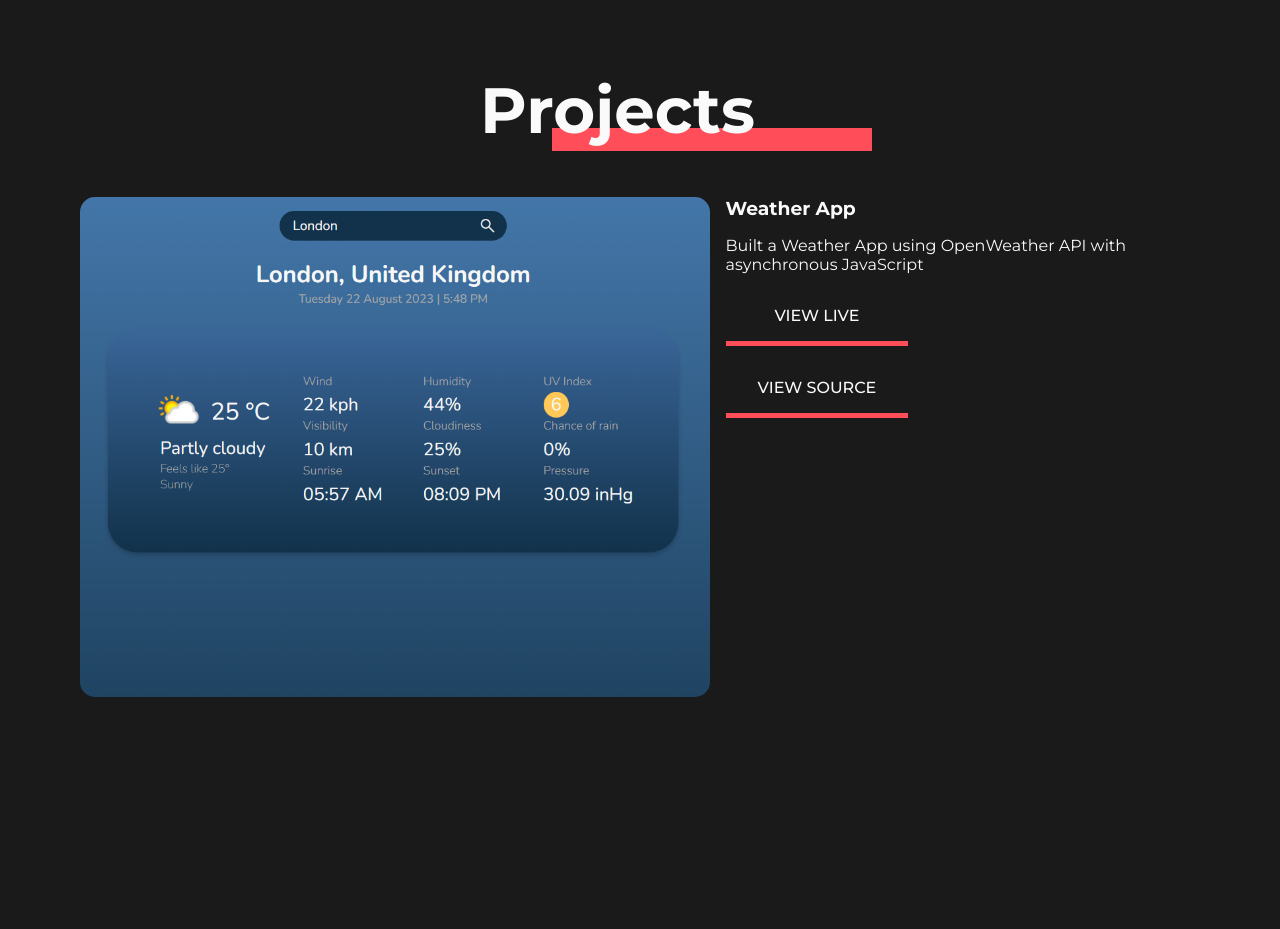
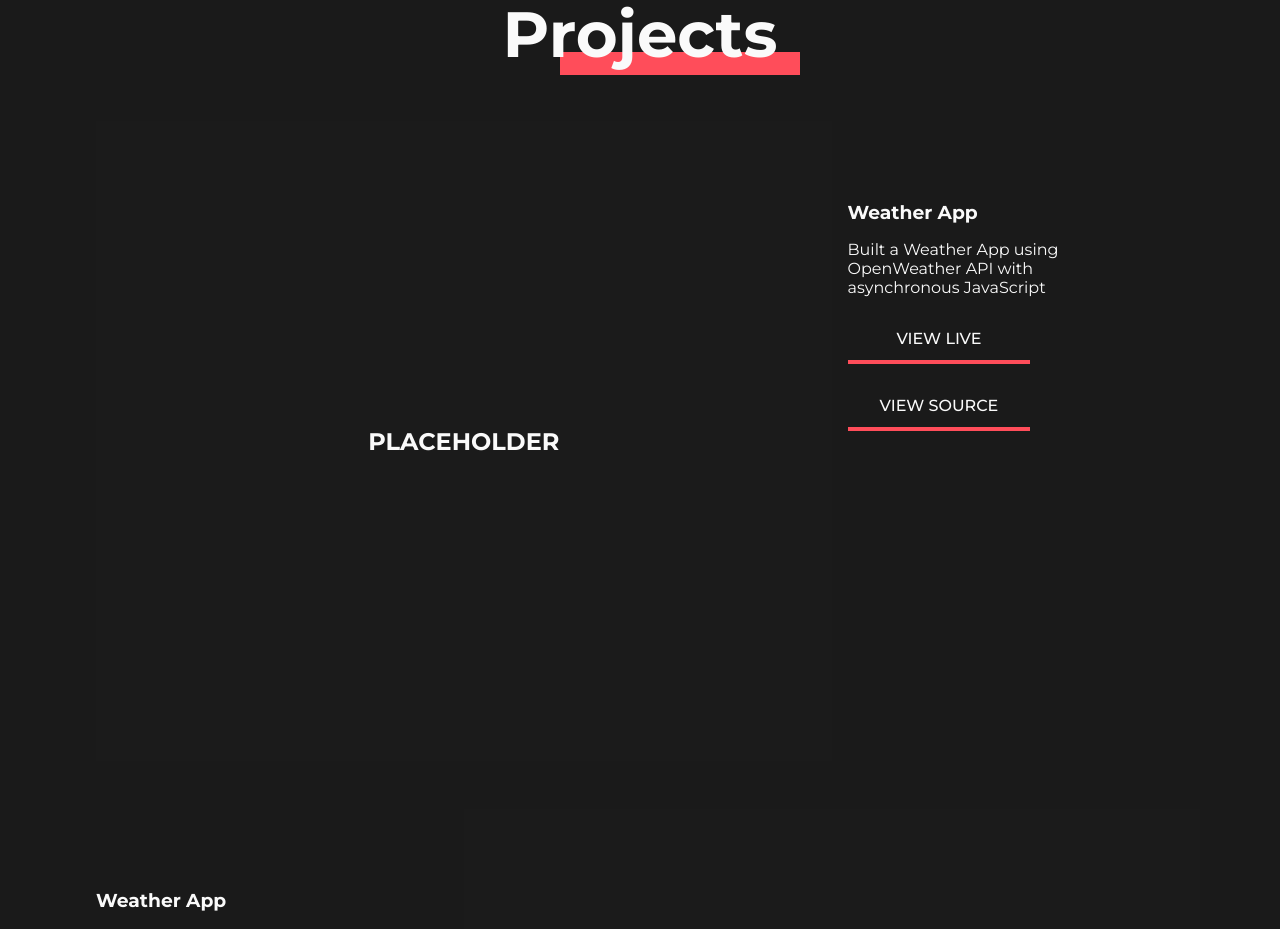
Before and after one commit to agracanin/portfolio-site, a Vue app: page / in a window 1280 px wide. Shown: the part 1680-2609 px from the top of the page. Before the commit the page ends 2452 px from the top, so only its background shows below. Built offline with nearby package versions, Linux system fonts and the light colour scheme.

Commit message:
completed all content sections, nav bar working

```diff
--- a/src/App.vue
+++ b/src/App.vue
@@ -4,6 +4,7 @@ import Navbar from './components/Navbar.vue';
 import About from './components/About.vue';
 import BackgroundCanvas from './components/BackgroundCanvas.vue';
 import Projects from './components/Projects.vue';
+import Contact from './components/Contact.vue';
 
 </script>
 
@@ -13,6 +14,7 @@ import Projects from './components/Projects.vue';
   <BackgroundCanvas />
   <About />
   <Projects />
+  <Contact />
 </template>
 
 <style scoped></style>
--- a/src/components/About.vue
+++ b/src/components/About.vue
@@ -107,23 +107,6 @@
 </template>
 
 <style scoped>
-/* .about {
-    min-height: 100vh;
-    display: flex;
-    flex-direction: column;
-    align-items: center;
-    justify-content: center;
-    position: relative;
-} */
-
-/* .about-heading {
-    font-size: 4em;
-    padding-top: 1em;
-    font-weight: 900;
-    position: relative;
-    z-index: 9999;
-} */
-
 .about-content {
     display: flex;
     justify-content: space-around;
@@ -132,7 +115,6 @@
 }
 
 .profile {
-    width: fit-content;
     display: flex;
     flex-direction: column;
     justify-content: center;
@@ -189,17 +171,4 @@
     height: 60px;
     width: auto;
 }
-
-/* .about-heading:before {
-    content: '';
-    border-bottom: 23px solid #ff4d5a;
-    width: 20rem;
-    display: block;
-    margin: 0 auto;
-    position: relative;
-    left: 4.5rem;
-    top: 5rem;
-    z-index: -1;
-    position: relative;
-} */
 </style>
--- /dev/null
+++ b/src/components/Contact.vue
@@ -0,0 +1,71 @@
+<script setup>
+
+</script>
+
+<template>
+    <section class="contact" id="contact">
+        <h2>Contact</h2>
+        <p class="contact-bio">Have a question or want to work together? Leave your details and I will get back to you as
+            soon as
+            possible.</p>
+        <form class="contact-form" action="">
+            <input type="text" name="name" placeholder="Your name">
+            <input type="email" name="email" placeholder="Email">
+            <textarea name="message" placeholder="Message"></textarea>
+            <button class="submit-btn" type="submit">SUBMIT</button>
+        </form>
+    </section>
+</template>
+
+<style scoped>
+.contact {
+    justify-content: flex-start;
+}
+
+.contact-form {
+    width: 500px;
+    display: flex;
+    flex-direction: column;
+    align-items: flex-end;
+    gap: 0.5em;
+}
+
+input,
+textarea {
+    width: 100%;
+    padding: 0.5em 1em;
+    resize: none;
+    outline: none;
+    background-color: rgba(40, 40, 40, 0.95);
+    color: inherit;
+    border: none;
+    font-family: inherit;
+    font-size: 1.1em;
+}
+
+textarea {
+    height: 200px;
+}
+
+.contact-bio {
+    width: 500px;
+    font-size: 1.1em;
+    margin: 1em 0em 2em 0em;
+}
+
+.submit-btn {
+    background: none;
+    color: inherit;
+    font-size: 1em;
+    padding: 0.5em 1.5em;
+    transition: box-shadow .15s ease-in-out;
+    font-weight: 500;
+    box-shadow: inset 0 -5px 0 -1px #ff4d5a;
+    border: none;
+    cursor: pointer;
+}
+
+.submit-btn:hover {
+    box-shadow: inset 0 -100px 0 -1px #ff4d5a;
+}
+</style>
--- a/src/components/Navbar.vue
+++ b/src/components/Navbar.vue
@@ -21,10 +21,18 @@ onMounted(() => {
 <template>
     <nav class="nav-bar">
         <ul class="navigation">
-            <li class="nav-item" :class="{ active: activeSection === 'home' }">Home</li>
-            <li class="nav-item" :class="{ active: activeSection === 'about' }">About</li>
-            <li class="nav-item" :class="{ active: activeSection === 'projects' }">Projects</li>
-            <li class="nav-item" :class="{ active: activeSection === 'contact' }">Contact</li>
+            <a href="#home">
+                <li class="nav-item" :class="{ active: activeSection === 'home' }">Home</li>
+            </a>
+            <a href="#about">
+                <li class="nav-item" :class="{ active: activeSection === 'about' }">About</li>
+            </a>
+            <a href="#projects">
+                <li class="nav-item" :class="{ active: activeSection === 'projects' }">Projects</li>
+            </a>
+            <a href="#contact">
+                <li class="nav-item" :class="{ active: activeSection === 'contact' }">Contact</li>
+            </a>
         </ul>
     </nav>
 </template>
@@ -61,4 +69,9 @@ onMounted(() => {
 .nav-item:hover {
     color: #ff4d5a;
 }
+
+a {
+    text-decoration: none;
+    color: inherit;
+}
 </style>
--- a/src/components/Projects.vue
+++ b/src/components/Projects.vue
@@ -4,8 +4,9 @@
 <template>
     <section class="projects" id="projects">
         <h2>Projects</h2>
-        <div class="project-left">
+        <div class="project-container">
             <div class="project-display">
+                <h1>PLACEHOLDER</h1>
             </div>
             <div class="project-details">
                 <h3 class="project-title">Weather App</h3>
@@ -14,6 +15,19 @@
                     <a href="" class="project-link live-demo">VIEW LIVE</a>
                     <a href="" class="project-link live-demo">VIEW SOURCE</a>
                 </div>
+            </div>
+        </div>
+        <div class="project-container">
+            <div class="project-details details-left">
+                <h3 class="project-title">Weather App</h3>
+                <p class="project-desc">Built a Weather App using OpenWeather API with asynchronous JavaScript</p>
+                <div class="project-buttons">
+                    <a href="" class="project-link live-demo">VIEW LIVE</a>
+                    <a href="" class="project-link live-demo">VIEW SOURCE</a>
+                </div>
+            </div>
+            <div class="project-display">
+                <h1>PLACEHOLDER</h1>
             </div>
         </div>
     </section>
@@ -28,7 +42,7 @@ section>h2 {
     padding-top: 0;
 }
 
-.project-left {
+.project-container {
     width: 100%;
     display: flex;
     padding: 0 5em;
@@ -39,15 +53,19 @@ section>h2 {
     flex-direction: column;
     gap: 1em;
     padding-left: 1em;
+    width: 30vw;
+    margin-top: 5em;
+
 }
 
 .project-display {
-    background-image: url(../assets/images/weatherapp.png);
-    width: 800px;
-    height: 500px;
-    background-position: center;
-    background-size: cover;
-    border-radius: 15px;
+    height: 80vh;
+    width: 60vw;
+    margin-left: 1em;
+    background-color: rgba(46, 46, 46, 0.1);
+    display: flex;
+    align-items: center;
+    justify-content: center;
 }
 
 .project-buttons {
@@ -60,16 +78,26 @@ section>h2 {
 .project-link {
     text-decoration: none;
     background-color: none;
-    border-bottom: 5px solid #ff4d5a;
     text-align: center;
     color: inherit;
     font-size: 1em;
     padding: 1em 2em;
-    transition: 500ms;
+    transition: box-shadow .15s ease-in-out;
     font-weight: 500;
+    box-shadow: inset 0 -5px 0 -1px #ff4d5a;
 }
 
 .project-link:hover {
-    background-color: #ff4d5a;
+    box-shadow: inset 0 -100px 0 -1px #ff4d5a;
+}
+
+.project-desc {
+    padding-right: 5em;
+}
+
+.project-img {
+    width: 90%;
+    height: 90%;
+    object-fit: cover;
 }
 </style>
--- a/src/style.css
+++ b/src/style.css
@@ -42,12 +42,11 @@ section {
 section>h2:before {
   content: '';
   border-bottom: 23px solid #ff4d5a;
-  width: 20rem;
+  width: 15rem;
   display: block;
   margin: 0 auto;
   position: relative;
-  left: 4.5rem;
+  left: 2.5rem;
   top: 5rem;
   z-index: -1;
-  position: relative;
 }
```
Also changed, not shown: src/assets/images/weatherapp.png (deleted).
